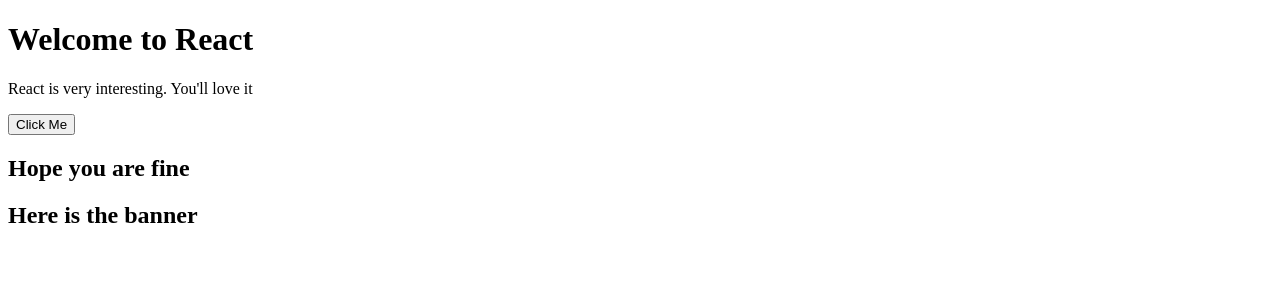
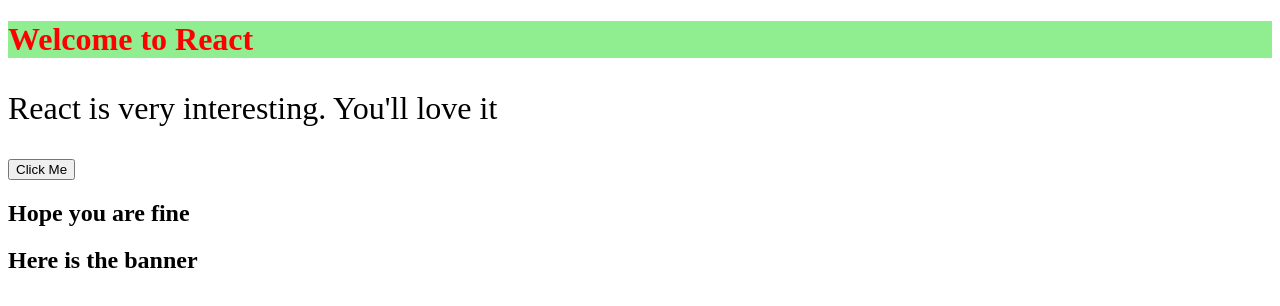
Before and after one commit to Aditya-Kumar-Sahu/PrepBytes, a React (Create React App) app in the folder react_workspace/react_first_project/: page / in a window 1280 px wide. Shown: the top 306 px of the page. Built offline with nearby package versions, Linux system fonts and the light colour scheme.

Commit message:
learning function components

```diff
--- a/react_workspace/react_first_project/src/components/heading.js
+++ b/react_workspace/react_first_project/src/components/heading.js
@@ -1,8 +1,21 @@
+import './../styles/heading.css'
+
 function Heading() {
+
+    let isUserRegistered = true
+
+    let headingClass
+
+    if (isUserRegistered)
+        headingClass="main-heading"
+    else
+        headingClass="main-heading-2"
+
+
     return(
         <>
-            <h1>Welcome to React</h1>
-            <p>React is very interesting. You'll love it</p>
+            <h1 className={headingClass}>Welcome to React</h1>
+            <p className="para-style">React is very interesting. You'll love it</p>
             <button>Click Me</button>
             <div>
                 <h2>Hope you are fine</h2>
--- /dev/null
+++ b/react_workspace/react_first_project/src/styles/heading.css
@@ -0,0 +1,13 @@
+.main-heading{
+    color: red;
+    background-color: lightgreen;
+}
+
+.main-heading-2{
+    color: purple;
+    background-color: cyan;
+}
+
+.para-style{
+    font-size: 2rem;
+}
```
